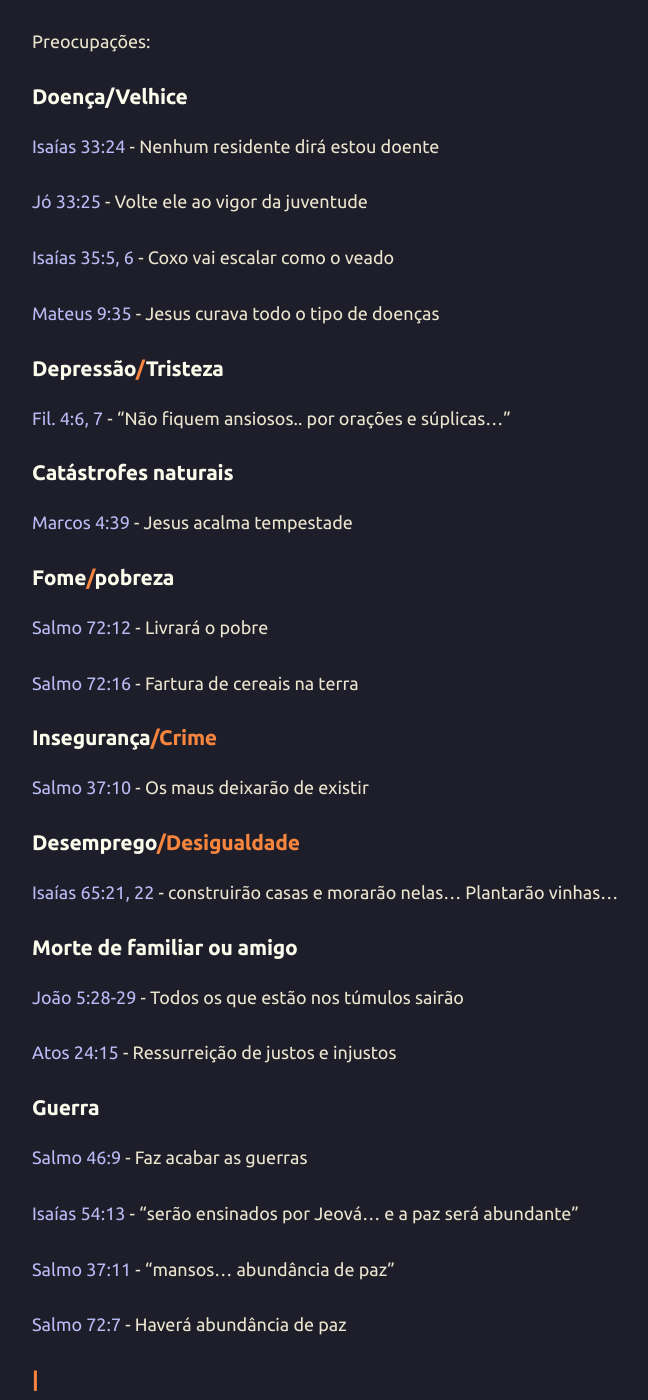
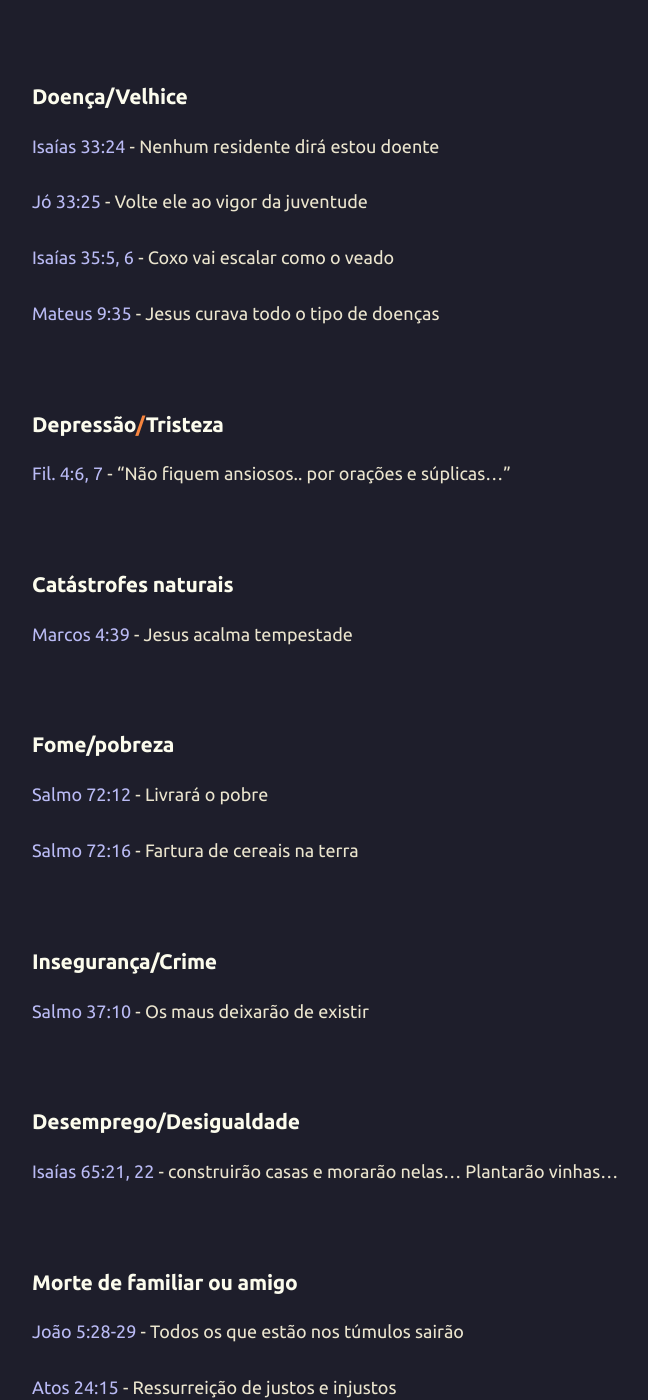
Before and after one commit to joaquim-capitao/jw, a Jekyll site: the page built from start.md, in a window 1280 px wide and 1400 px high. Shown: the whole window, without its empty margins (277-925 px from the left). Built offline with Jekyll 4.4.1, drawn with Linux system fonts in a browser that asks for light colours; our own code applies the rules of GitHub Pages for plain Markdown files.

Commit message:
Update start.md

```diff
--- a/start.md
+++ b/start.md
@@ -1,8 +1,4 @@
----
-
----
-
-Preocupações:
+<br>
 ### **Doença/Velhice**
 
 [Isaías 33:24](https://www.jw.org/finder?srcid=jwlshare&wtlocale=TPO&prefer=lang&bible=23033024&pub=nwtsty) - Nenhum residente dirá estou doente
@@ -13,35 +9,43 @@ Preocupações:
 
 [Mateus 9:35](https://www.jw.org/finder?srcid=jwlshare&wtlocale=TPO&prefer=lang&bible=40009035&pub=nwtsty) - Jesus curava todo o tipo de doenças
 
+<br>
 ### **Depressão**/**Tristeza**
 
 [Fil. 4:6, 7](https://www.jw.org/finder?srcid=jwlshare&wtlocale=TPO&prefer=lang&bible=50004006&pub=nwtsty) - “Não fiquem ansiosos.. por orações e súplicas…”
 
+<br>
 ### **Catástrofes naturais**
 
 [Marcos 4:39](https://www.jw.org/finder?srcid=jwlshare&wtlocale=TPO&prefer=lang&bible=41004039&pub=nwtsty) - Jesus acalma tempestade
 
-### **Fome**/**pobreza**
+<br>
+### **Fome/pobreza**
 
 [Salmo 72:12](https://www.jw.org/finder?srcid=jwlshare&wtlocale=TPO&prefer=lang&bible=19072012&pub=nwtsty) - Livrará o pobre
 
 [Salmo 72:16](https://www.jw.org/pt-pt/biblioteca/biblia/biblia-estudo/livros/salmos/72/#v19072012:~:text=Haver%C3%A1%20fartura%20de,da%20terra.o) - Fartura de cereais na terra
 
-### **Insegurança**/Crime
+<br>
+### **Insegurança/Crime**
 
 [Salmo 37:10](https://www.jw.org/finder?srcid=jwlshare&wtlocale=TPO&prefer=lang&bible=19037010&pub=nwtsty) - Os maus deixarão de existir
 
-### **Desemprego**/Desigualdade
+<br>
+### **Desemprego/Desigualdade**
 
 [Isaías 65:21, 22](https://www.jw.org/finder?srcid=jwlshare&wtlocale=TPO&prefer=lang&bible=23065021&pub=nwtsty) - construirão casas e morarão nelas… Plantarão vinhas…
 
+<br>
 ### **Morte de familiar ou amigo**
 
 [João 5:28-29](https://www.jw.org/finder?srcid=jwlshare&wtlocale=TPO&prefer=lang&bible=43005028&pub=nwtsty) - Todos os que estão nos túmulos sairão
 
 [Atos 24:15](https://www.jw.org/finder?srcid=jwlshare&wtlocale=TPO&prefer=lang&bible=44024015&pub=nwtsty) - Ressurreição de justos e injustos
 
+<br>
 ### **Guerra**
+
 [Salmo 46:9](https://www.jw.org/finder?srcid=jwlshare&wtlocale=TPO&prefer=lang&bible=19046009&pub=nwtsty) - Faz acabar as guerras
 
 [Isaías 54:13](https://www.jw.org/finder?srcid=jwlshare&wtlocale=TPO&prefer=lang&bible=23054013&pub=nwtsty) - “serão ensinados por Jeová… e a paz será abundante”
@@ -51,7 +55,6 @@ Preocupações:
 [Salmo 72:7](https://www.jw.org/finder?srcid=jwlshare&wtlocale=TPO&prefer=lang&bible=19072007&pub=nwtsty) - Haverá abundância de paz
 
 ### |
-
 
 ### [[___ “É impossível” ___]]
 
```
